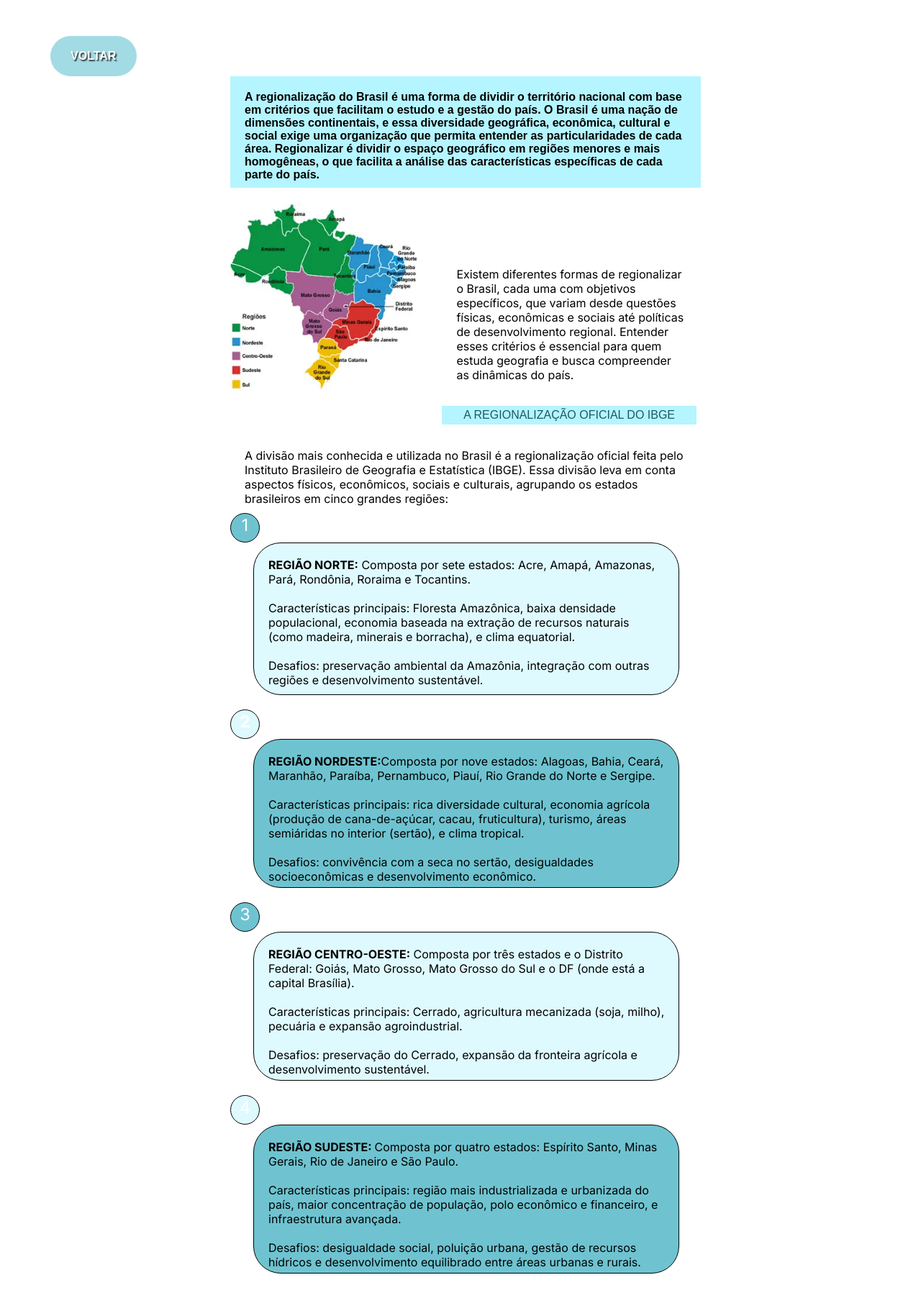
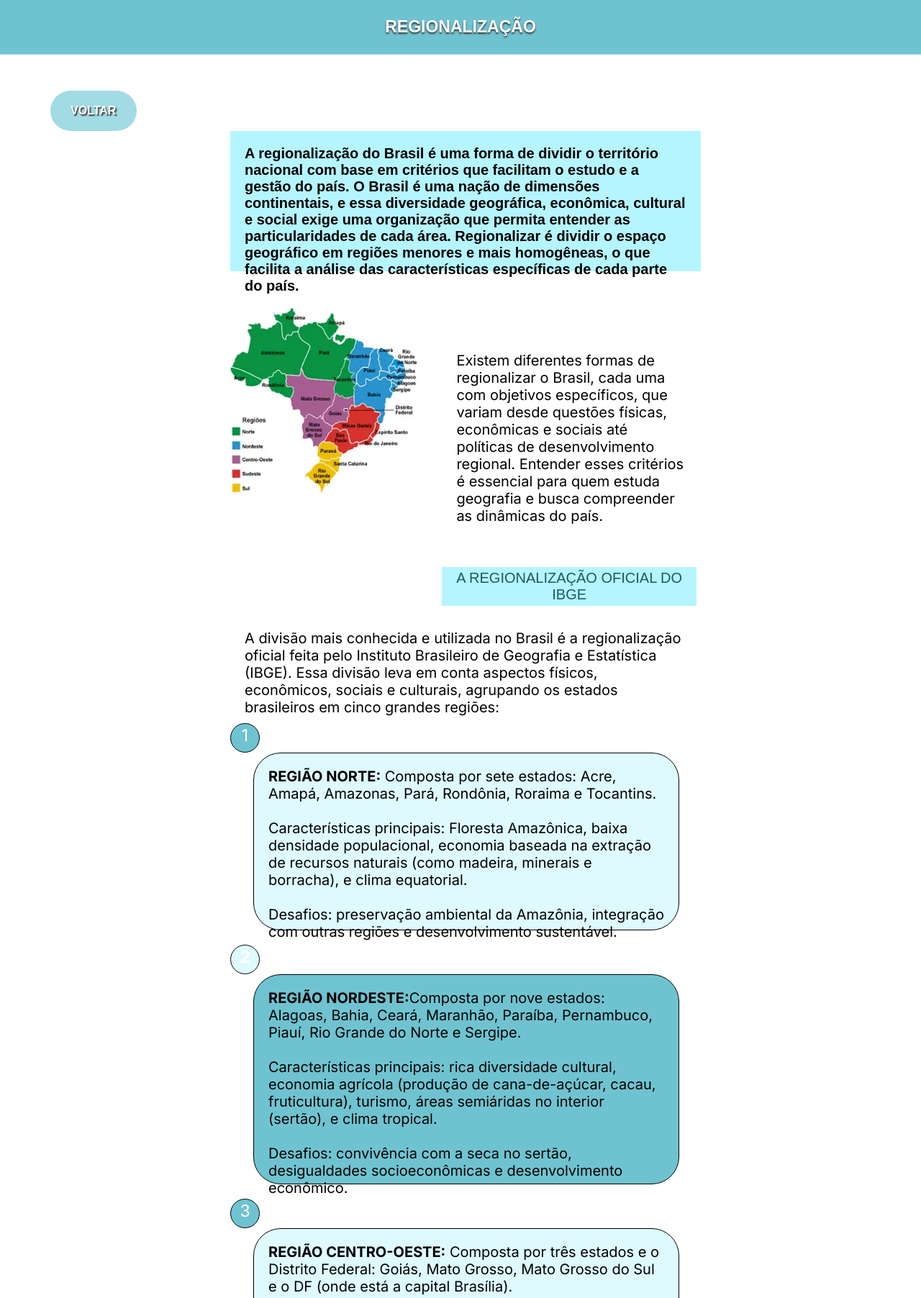
Before and after one commit to RyanHCR/Avante, a PHP site: page /Public/conteudos/geografia/regionalizacao.php in a window 1280 px wide. Shown: the part 135-1939 px from the top of the page at 72% size. Run offline with PHP 8.4, Linux system fonts and the light colour scheme.

Commit message:
ajustes padrão do Fabio

```diff
--- a/Public/conteudos/geografia/regionalizacao.php
+++ b/Public/conteudos/geografia/regionalizacao.php
@@ -20,7 +20,9 @@
         <a href="../../materias/filosofia.php"><button class="nav-button">FILOSOFIA</button></a>
     </div>
 </header>
-
+<div class="sub-header">
+    <p>REGIONALIZAÇÃO</p>
+</div>
     <a href="../../materias/geografia.php" class="button-back">VOLTAR</a>
 
     <div class="texto1">
@@ -72,9 +74,7 @@
     <div class="linha">-</div> <!-- Linha colorida -->
     <div class="texto10">DESAFIOS DA REGIONALIZAÇÃO NO BRASIL</div>
     <div class="texto18">Apesar de ser uma ferramenta útil para o entendimento do território brasileiro, a regionalização enfrenta desafios. A diversidade interna das regiões é um desses obstáculos. Por exemplo, dentro da Região Nordeste, existem grandes contrastes entre o litoral e o sertão, tanto em termos econômicos quanto climáticos. Além disso, a integração entre as regiões continua sendo uma questão a ser melhorada, especialmente nas áreas mais isoladas, como a Região Norte.<br><br> Outro desafio é a aplicação de políticas públicas que contemplem as especificidades de cada área. Em muitos casos, as políticas são pensadas de forma geral e podem não atender às necessidades específicas de certas regiões, agravando as desigualdades regionais.</div>
-    <p></p>
-    <p></p>
-    <p></p>
+  <br><br><br><br>
 
     <style>
 
--- a/Resources/css/geografia.css/regionalização.css
+++ b/Resources/css/geografia.css/regionalização.css
@@ -5,14 +5,15 @@
     font-weight: bold;
     padding: 20px; /* Espaçamento interno */
     width: 48%;
-    height: 115px;
+    height: 155px;
     margin-left: 25%;
+    font-size: 20px;
 }
 .imagem1 img{
     width: 260px;
     height: 260px;
     margin-left: 25%;
-    margin-top: 22px;
+    margin-top: 50px;
 }
 
 .texto2 {
@@ -21,8 +22,9 @@
     padding: 20px; /* Espaçamento interno */
     margin-left: 48%;
     width: 320px;
-    margin-top: -15%;
+    margin-top: -17%;
     font-family: "Inter", sans-serif;
+    font-size: 20px;
 }
 .texto3 {
     background-color: #B5F5FF; /* Cor de fundo do quadrado */
@@ -31,7 +33,8 @@
     text-align: center;
     margin-left: 48%;
     width: 27%;
-    margin-top: 1%;
+    margin-top: 3%;
+    font-size: 20px;
 }
 .texto4 {
     background-color: white; /* Cor de fundo do quadrado */
@@ -41,7 +44,7 @@
     height: 50px;
     margin-left: 25%;
     font-family: "Inter", sans-serif;
-    margin-top: 1%;
+    margin-top: 1%; font-size: 20px;
 }
 .numero1 {
     background-color: #6FC3D0; /* Cor de fundo do quadrado */
@@ -55,7 +58,7 @@
     font-family: "Inter", sans-serif;
     font-size: 23px;
     border: 0.4px solid black;
-    margin-top: 20px;
+    margin-top: 60px;
 }
 .bold {
     font-weight: bold; /* Aplica o negrito */
@@ -65,11 +68,12 @@
     color: black; /* Cor do texto */
     padding: 20px; /* Espaçamento interno */
     width: 43%;
-    height: 170px;
+    height: 205px;
     margin-left: 27.5%;
     border-radius: 38px;
     font-family: "Inter", sans-serif;
     border: 0.2px solid black;
+    font-size: 20px;
 }
 .numero2 {
     background-color:#DEFAFF; /* Cor de fundo do quadrado */
@@ -91,11 +95,12 @@
     color: black; /* Cor do texto */
     padding: 20px; /* Espaçamento interno */
     width: 43%;
-    height: 165px;
+    height: 250px;
     margin-left: 27.5%;
     border-radius: 38px;
     font-family: "Inter", sans-serif;
     border: 0.2px solid black;
+    font-size: 20px;
 }
 .numero3 {
     background-color:#6FC3D0; /* Cor de fundo do quadrado */
@@ -116,11 +121,12 @@
     color: black; /* Cor do texto */
     padding: 20px; /* Espaçamento interno */
     width: 43%;
-    height: 165px;
+    height: 210px;
     margin-left: 27.5%;
     border-radius: 38px;
     font-family: "Inter", sans-serif;
     border: 0.2px solid black;
+    font-size: 20px;
 }
 .numero4{
     background-color:#DEFAFF; /* Cor de fundo do quadrado */
@@ -141,11 +147,12 @@
     color: black; /* Cor do texto */
     padding: 20px; /* Espaçamento interno */
     width: 43%;
-    height: 165px;
+    height: 210px;
     margin-left: 27.5%;
     border-radius: 38px;
     font-family: "Inter", sans-serif;
     border: 0.2px solid black;
+    font-size: 20px;
 }
 .numero5{
     background-color:#6FC3D0; /* Cor de fundo do quadrado */
@@ -278,16 +295,32 @@
     padding: 4px; /* Espaçamento interno */
     width: 100%;
     margin-top: 5%;
+    font-size: 20px;
 }
 .texto18 {
     background-color: #DEFAFF; /* Cor de fundo do quadrado */
     color: black; /* Cor do texto */
     padding: 20px; /* Espaçamento interno */
     width: 95%;
-    height: 220px;
+    height: 360px;
     border-radius: 38px;
     font-family: "Inter", sans-serif;
     border: 20px solid #6FC3D0;
     margin-top: 30px;
     margin-left: -4%;
+    font-size: 20px;
 }
+.sub-header {
+    display: flex;
+    align-items: center;
+    justify-content: center;
+    padding: 20px 180px;
+    background-color: #6FC3D0;
+    border-bottom: 1px solid #A3DBE4;
+    height: 35px;
+    align-self: center;
+    color: white;
+    font-size: 23px;
+    text-shadow: rgb(50, 50, 50) 0.0em 0.1em 0.1em;
+    font-weight: bold;
+}
```
Also changed, not shown: other parts of Resources/css/geografia.css/regionalização.css (+23 -13 lines), Public/conteudos/geografia/economia.php (+8 -6 lines), Public/conteudos/geografia/geopolitica.php (+5 -8 lines), Public/conteudos/geografia/globalizacao.php (+6 -4 lines), Resources/css/geografia.css/economia.css (+40 -13 lines), Resources/css/geografia.css/geopolitica.css (+40 -12 lines), Resources/css/geografia.css/globalização.css (+41 -16 lines), Resources/images/bora6.png (deleted), Resources/images/boraa.png (added), Resources/images/boradnv.png (added), Resources/images/vaii.png (added).
